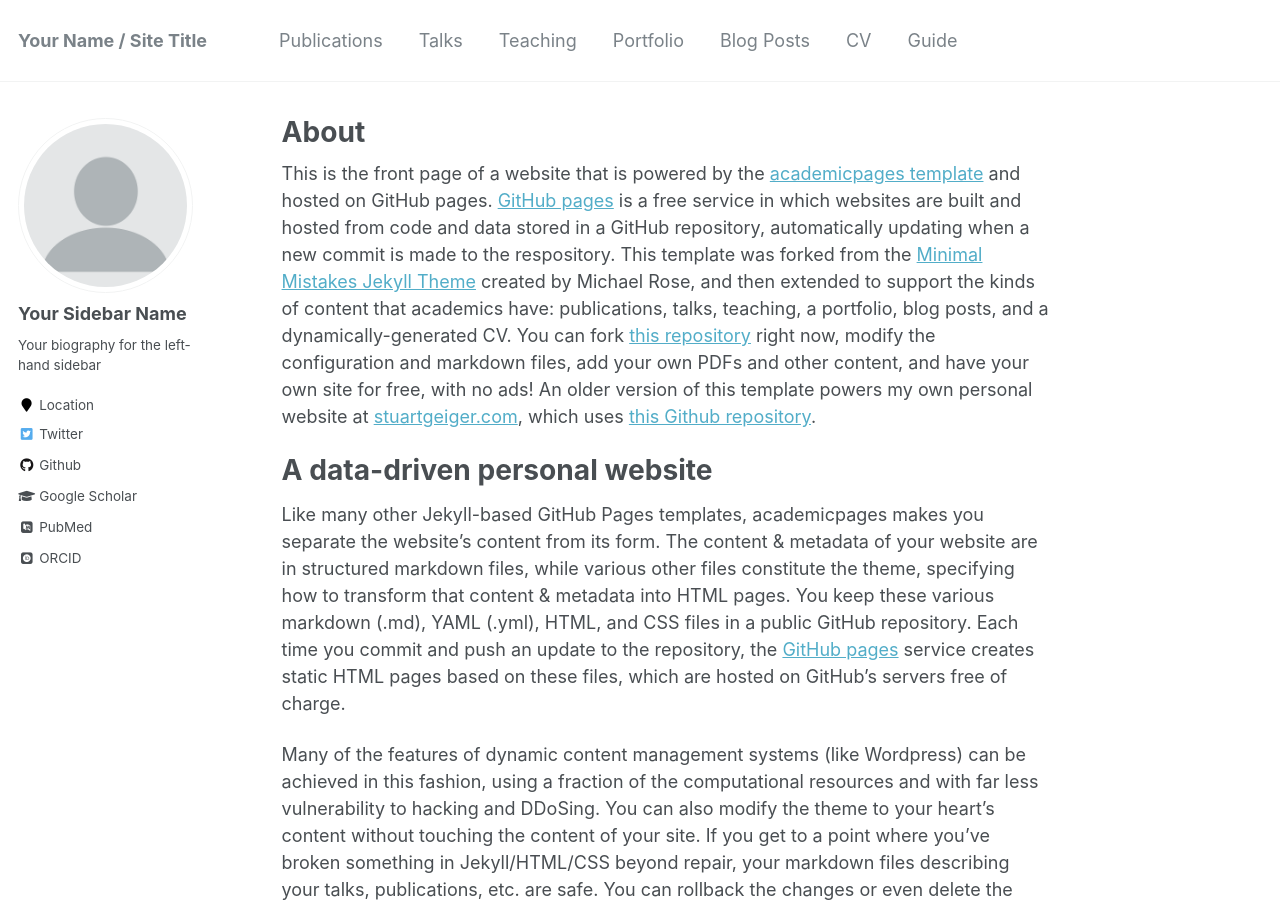
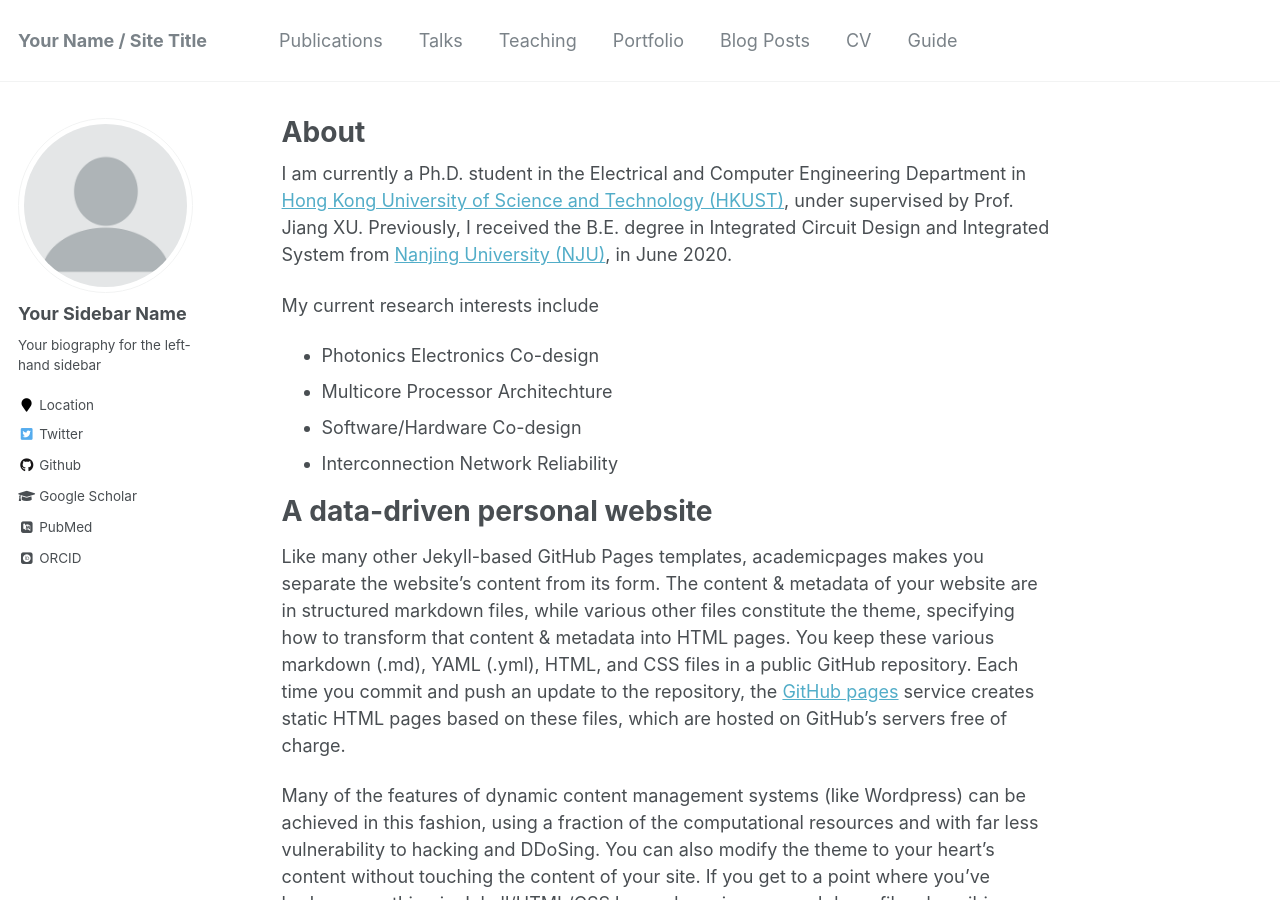
Before and after one commit to FU-Yuxiang/FU-Yuxiang.github.io, a Jekyll site: the page built from _pages/about.md, in a window 1280 px wide and 900 px high. Built offline with Jekyll 4.4.1, drawn with Linux system fonts in a browser that asks for light colours; some web fonts are replaced.

Commit message:
Update about.md

```diff
--- a/_pages/about.md
+++ b/_pages/about.md
@@ -8,7 +8,14 @@ redirect_from:
   - /about.html
 ---
 
-This is the front page of a website that is powered by the [academicpages template](https://github.com/academicpages/academicpages.github.io) and hosted on GitHub pages. [GitHub pages](https://pages.github.com) is a free service in which websites are built and hosted from code and data stored in a GitHub repository, automatically updating when a new commit is made to the respository. This template was forked from the [Minimal Mistakes Jekyll Theme](https://mmistakes.github.io/minimal-mistakes/) created by Michael Rose, and then extended to support the kinds of content that academics have: publications, talks, teaching, a portfolio, blog posts, and a dynamically-generated CV. You can fork [this repository](https://github.com/academicpages/academicpages.github.io) right now, modify the configuration and markdown files, add your own PDFs and other content, and have your own site for free, with no ads! An older version of this template powers my own personal website at [stuartgeiger.com](http://stuartgeiger.com), which uses [this Github repository](https://github.com/staeiou/staeiou.github.io).
+I am currently a Ph.D. student in the Electrical and Computer Engineering Department in [Hong Kong University of Science and Technology (HKUST)](https://hkust.edu.hk), under supervised by Prof. Jiang XU. Previously, I received the B.E. degree in Integrated Circuit Design and Integrated System from [Nanjing University (NJU)](https://www.nju.edu.cn), in June 2020.
+
+My current research interests include
+
+- Photonics Electronics Co-design
+- Multicore Processor Architechture
+- Software/Hardware Co-design
+- Interconnection Network Reliability
 
 A data-driven personal website
 ======
```
